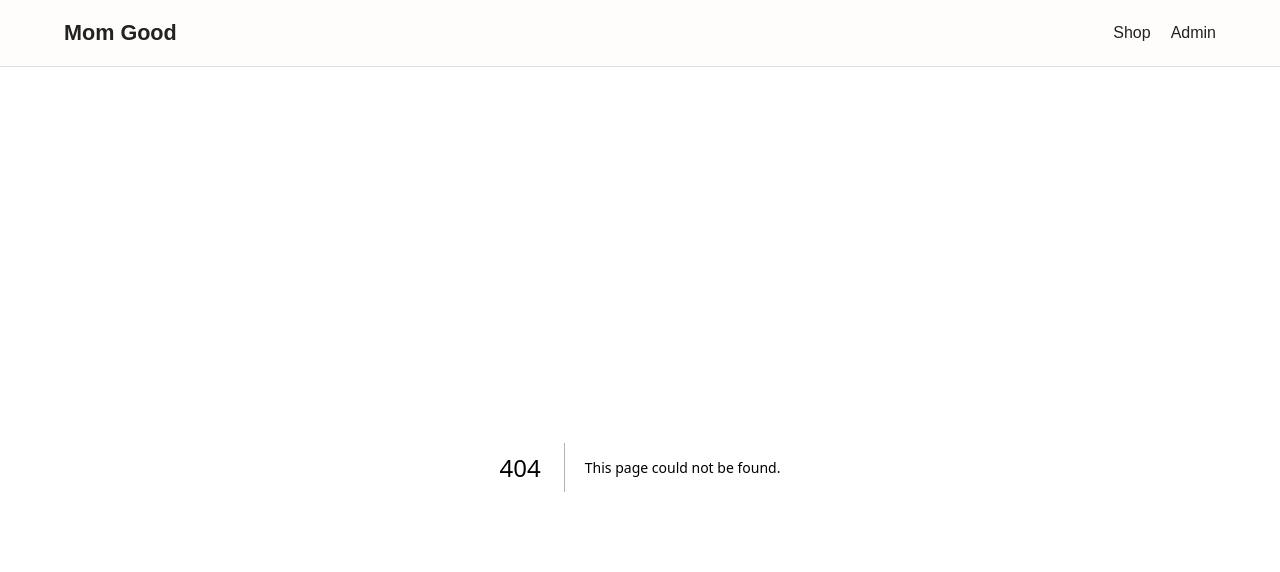
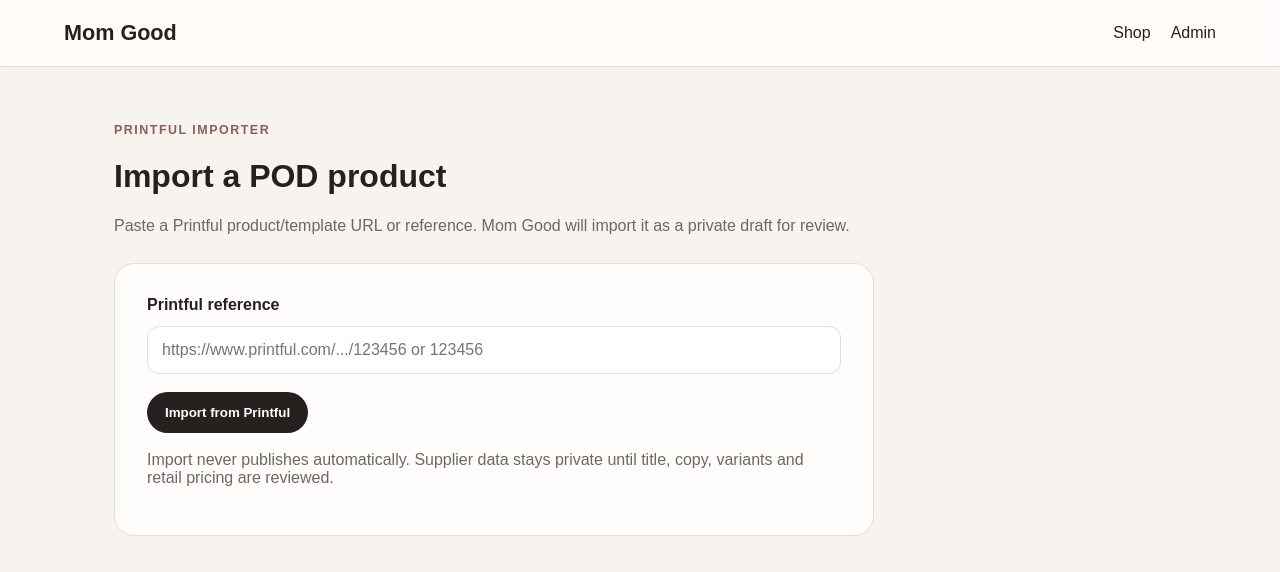
Before and after one commit to LevelUpSkillz/mom-good, a Next.js app: page /admin/import in a window 1280 px wide. Before the commit this address had no page. Shown: the top 572 px of the page. Built offline with nearby package versions, Linux system fonts and the light colour scheme.

Commit message:
feat: add Printful import review screen

```diff
--- /dev/null
+++ b/app/admin/import/page.tsx
@@ -0,0 +1,18 @@
+export default function ImportPage() {
+  return (
+    <div className="wrap">
+      <div className="eyebrow">Printful importer</div>
+      <h1>Import a POD product</h1>
+      <p className="muted">Paste a Printful product/template URL or reference. Mom Good will import it as a private draft for review.</p>
+
+      <section className="panel" style={{maxWidth:760,marginTop:28}}>
+        <form action="/api/printful/import" method="post">
+          <label htmlFor="reference"><strong>Printful reference</strong></label>
+          <input id="reference" name="reference" placeholder="https://www.printful.com/.../123456 or 123456" style={{width:"100%",margin:"12px 0 18px",padding:14,borderRadius:12,border:"1px solid var(--line)",fontSize:"1rem"}} required />
+          <button className="button" type="submit">Import from Printful</button>
+        </form>
+        <p className="muted" style={{marginTop:18}}>Import never publishes automatically. Supplier data stays private until title, copy, variants and retail pricing are reviewed.</p>
+      </section>
+    </div>
+  );
+}
```
